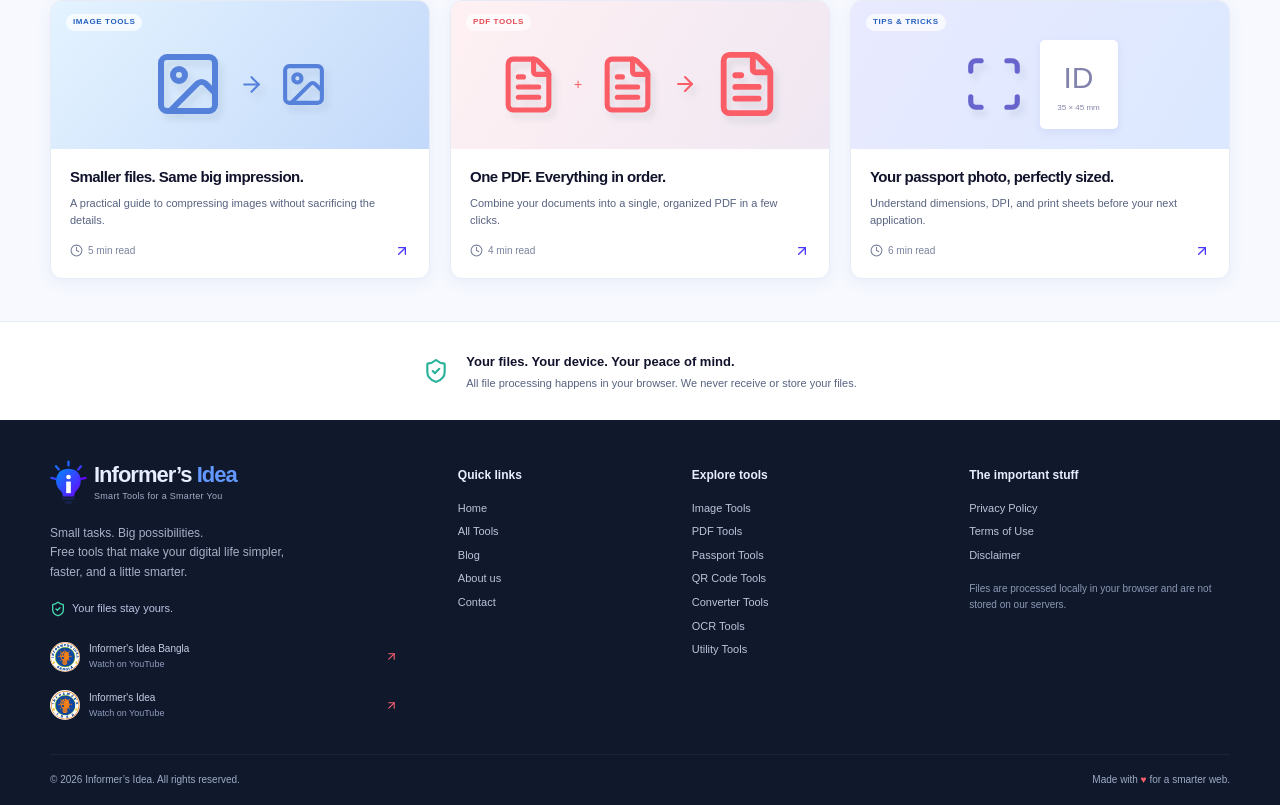
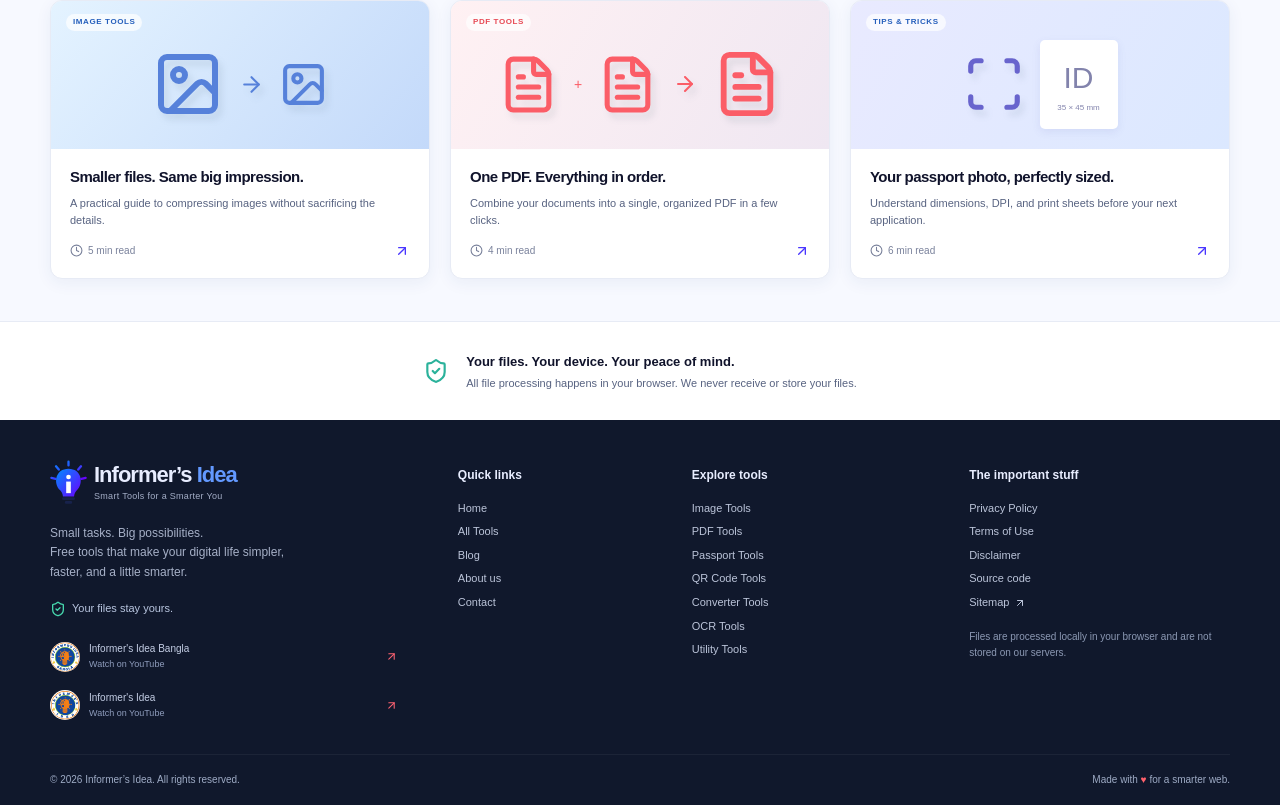
Before and after one commit to ttwsamanta-pixel/Informer-s-Idea, a Next.js app: page / in a window 1280 px wide. Shown: the part 2172-2977 px from the top of the page. Built offline with nearby package versions, Linux system fonts and the light colour scheme; no server answers.

Commit message:
Revert "Remove source code and sitemap links from footer"
This reverts commit 8dd7afdbde358f8c96fc62db8efd46643c77dabf.

```diff
--- a/src/components/layout/footer.tsx
+++ b/src/components/layout/footer.tsx
@@ -65,6 +65,16 @@ export function Footer() {
           <Link href="/privacy-policy">Privacy Policy</Link>
           <Link href="/terms-of-use">Terms of Use</Link>
           <Link href="/disclaimer">Disclaimer</Link>
+          <a
+            href="https://github.com/ttwsamanta-pixel/Informer-s-Idea"
+            target="_blank"
+            rel="noopener noreferrer"
+          >
+            Source code
+          </a>
+          <Link href="/sitemap.xml">
+            Sitemap <ArrowUpRight size={12} />
+          </Link>
           <p className="footer-note">
             Files are processed locally in your browser and are not stored on
             our servers.
```
